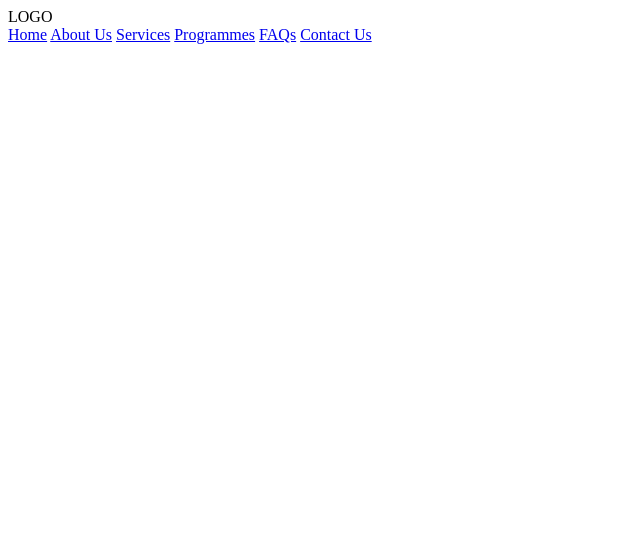
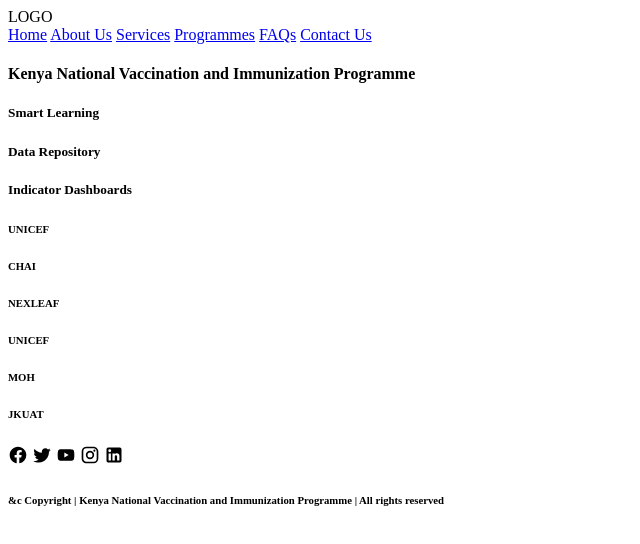
Before and after one commit to stephkariuki19/Kenvip-Landing-Page, a plain HTML site: page index.html in a window 1280 px wide. Shown: the whole page, without its empty margins (0-640 px from the left). Drawn offline with Linux system fonts and the light colour scheme.

Commit message:
made layout

```diff
--- a/index.html
+++ b/index.html
@@ -2,6 +2,7 @@
 <head>
     <meta charset="UTF-8">
     <meta name="viewport" content="width=device-width, initial-scale=1.0">
+    <link rel="stylesheet" href="./style.css">
     <title>KENVIP</title>
 </head>
 <body>
@@ -19,16 +20,57 @@
     </header>
     <main>
         <section class="hero-section">
-
+                <h4>Kenya National Vaccination and Immunization Programme</h4>
         </section>
         <section class="resources">
-
+            <div class="smart-learning">
+                <h5>Smart Learning</h5>
+            </div>
+             <div class="data-repo">
+                <h5>Data Repository</h5>
+             </div>
+             <div class="dashboards">
+                <h5>Indicator Dashboards</h5>
+             </div>
         </section>
         <section class="partners">
 
+            <div class="unicef">
+                <h6>UNICEF</h6>
+            </div>
+
+            <div class="chai">
+                <h6>CHAI</h6>
+            </div>
+
+            <div class="nexleaf">
+                <h6>NEXLEAF</h6>
+            </div>
+
+            <div class="unicef">
+                <h6>UNICEF</h6>
+            </div>
+
+            <div class="moh">
+                <h6>MOH</h6>
+            </div>
+
+            <div class="jkuat">
+                <h6>JKUAT</h6>
+            </div>
         </section>
     </main>
     <footer>
+        <div class="nav-links"></div>
+        <div class="resource-links"></div>
+        <div class="socials">
+            <svg xmlns="http://www.w3.org/2000/svg" viewBox="0 0 24 24"><title>facebook</title><path d="M12 2.04C6.5 2.04 2 6.53 2 12.06C2 17.06 5.66 21.21 10.44 21.96V14.96H7.9V12.06H10.44V9.85C10.44 7.34 11.93 5.96 14.22 5.96C15.31 5.96 16.45 6.15 16.45 6.15V8.62H15.19C13.95 8.62 13.56 9.39 13.56 10.18V12.06H16.34L15.89 14.96H13.56V21.96A10 10 0 0 0 22 12.06C22 6.53 17.5 2.04 12 2.04Z" /></svg>
+            <svg xmlns="http://www.w3.org/2000/svg" viewBox="0 0 24 24"><title>twitter</title><path d="M22.46,6C21.69,6.35 20.86,6.58 20,6.69C20.88,6.16 21.56,5.32 21.88,4.31C21.05,4.81 20.13,5.16 19.16,5.36C18.37,4.5 17.26,4 16,4C13.65,4 11.73,5.92 11.73,8.29C11.73,8.63 11.77,8.96 11.84,9.27C8.28,9.09 5.11,7.38 3,4.79C2.63,5.42 2.42,6.16 2.42,6.94C2.42,8.43 3.17,9.75 4.33,10.5C3.62,10.5 2.96,10.3 2.38,10C2.38,10 2.38,10 2.38,10.03C2.38,12.11 3.86,13.85 5.82,14.24C5.46,14.34 5.08,14.39 4.69,14.39C4.42,14.39 4.15,14.36 3.89,14.31C4.43,16 6,17.26 7.89,17.29C6.43,18.45 4.58,19.13 2.56,19.13C2.22,19.13 1.88,19.11 1.54,19.07C3.44,20.29 5.7,21 8.12,21C16,21 20.33,14.46 20.33,8.79C20.33,8.6 20.33,8.42 20.32,8.23C21.16,7.63 21.88,6.87 22.46,6Z" /></svg>
+            <svg xmlns="http://www.w3.org/2000/svg" viewBox="0 0 24 24"><title>youtube</title><path d="M10,15L15.19,12L10,9V15M21.56,7.17C21.69,7.64 21.78,8.27 21.84,9.07C21.91,9.87 21.94,10.56 21.94,11.16L22,12C22,14.19 21.84,15.8 21.56,16.83C21.31,17.73 20.73,18.31 19.83,18.56C19.36,18.69 18.5,18.78 17.18,18.84C15.88,18.91 14.69,18.94 13.59,18.94L12,19C7.81,19 5.2,18.84 4.17,18.56C3.27,18.31 2.69,17.73 2.44,16.83C2.31,16.36 2.22,15.73 2.16,14.93C2.09,14.13 2.06,13.44 2.06,12.84L2,12C2,9.81 2.16,8.2 2.44,7.17C2.69,6.27 3.27,5.69 4.17,5.44C4.64,5.31 5.5,5.22 6.82,5.16C8.12,5.09 9.31,5.06 10.41,5.06L12,5C16.19,5 18.8,5.16 19.83,5.44C20.73,5.69 21.31,6.27 21.56,7.17Z" /></svg>
+            <svg xmlns="http://www.w3.org/2000/svg" viewBox="0 0 24 24"><title>instagram</title><path d="M7.8,2H16.2C19.4,2 22,4.6 22,7.8V16.2A5.8,5.8 0 0,1 16.2,22H7.8C4.6,22 2,19.4 2,16.2V7.8A5.8,5.8 0 0,1 7.8,2M7.6,4A3.6,3.6 0 0,0 4,7.6V16.4C4,18.39 5.61,20 7.6,20H16.4A3.6,3.6 0 0,0 20,16.4V7.6C20,5.61 18.39,4 16.4,4H7.6M17.25,5.5A1.25,1.25 0 0,1 18.5,6.75A1.25,1.25 0 0,1 17.25,8A1.25,1.25 0 0,1 16,6.75A1.25,1.25 0 0,1 17.25,5.5M12,7A5,5 0 0,1 17,12A5,5 0 0,1 12,17A5,5 0 0,1 7,12A5,5 0 0,1 12,7M12,9A3,3 0 0,0 9,12A3,3 0 0,0 12,15A3,3 0 0,0 15,12A3,3 0 0,0 12,9Z" /></svg>
+            <svg xmlns="http://www.w3.org/2000/svg" viewBox="0 0 24 24"><title>linkedin</title><path d="M19 3A2 2 0 0 1 21 5V19A2 2 0 0 1 19 21H5A2 2 0 0 1 3 19V5A2 2 0 0 1 5 3H19M18.5 18.5V13.2A3.26 3.26 0 0 0 15.24 9.94C14.39 9.94 13.4 10.46 12.92 11.24V10.13H10.13V18.5H12.92V13.57C12.92 12.8 13.54 12.17 14.31 12.17A1.4 1.4 0 0 1 15.71 13.57V18.5H18.5M6.88 8.56A1.68 1.68 0 0 0 8.56 6.88C8.56 5.95 7.81 5.19 6.88 5.19A1.69 1.69 0 0 0 5.19 6.88C5.19 7.81 5.95 8.56 6.88 8.56M8.27 18.5V10.13H5.5V18.5H8.27Z" /></svg>
+        </div>
+        <h6>&c Copyright | Kenya National Vaccination and Immunization Programme | All rights reserved</h6>
 
     </footer>
 </div>
--- a/style.css
+++ b/style.css
@@ -0,0 +1,4 @@
+svg{
+    height:20px;
+    width:20px;
+}
```
